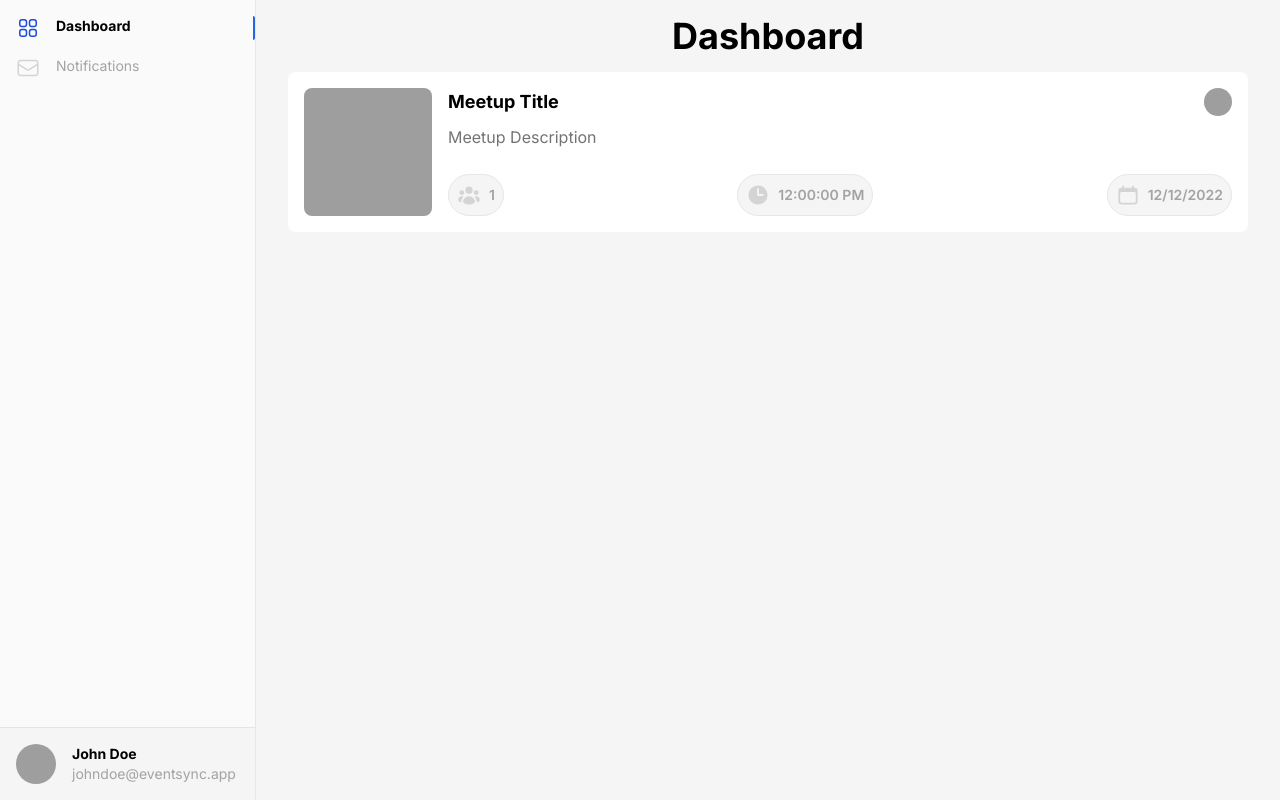
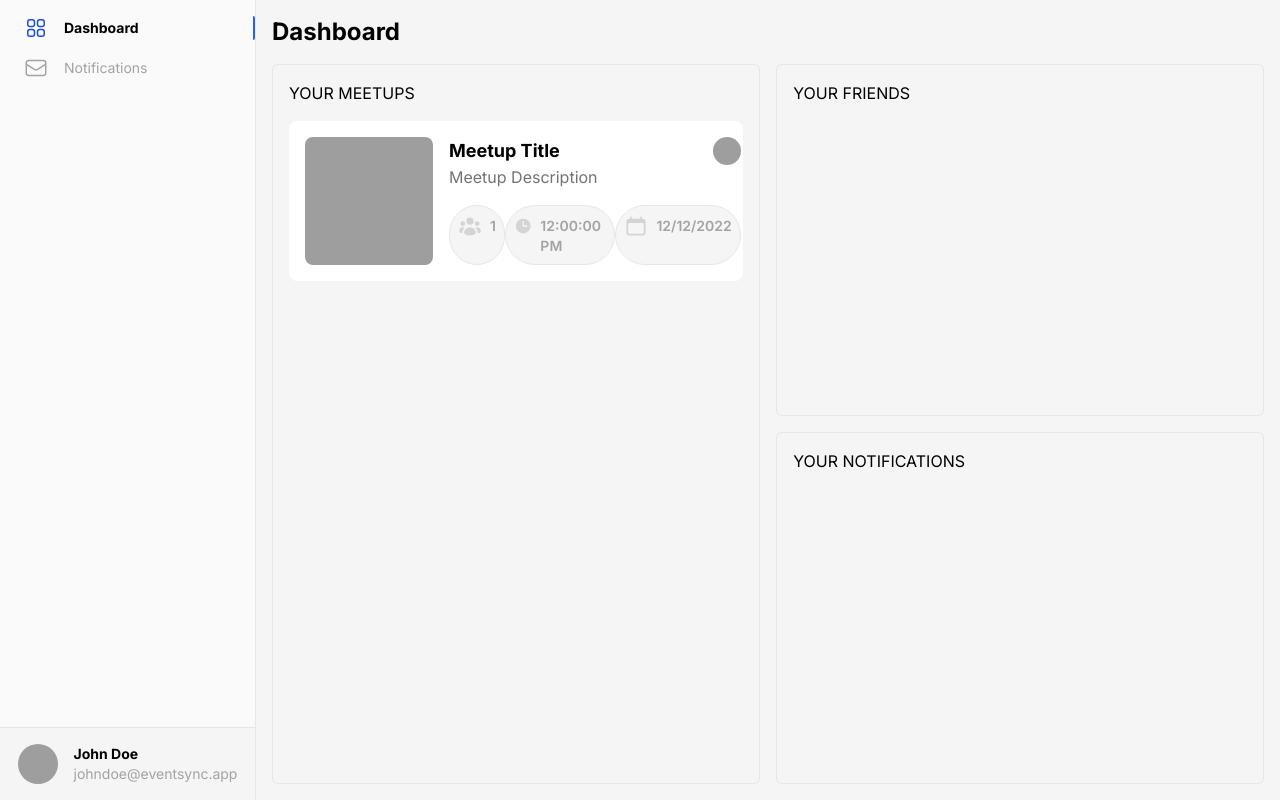
Before and after one commit to ProjectEventSync/EventSync, a Next.js app: page /dashboard in a window 1280 px wide. Built offline with nearby package versions, Linux system fonts and the light colour scheme; grey boxes are pictures that could not be loaded.

Commit message:
Completed basic dashboard UI

```diff
--- a/src/app/components/meetupCard.tsx
+++ b/src/app/components/meetupCard.tsx
@@ -7,7 +7,6 @@ export default function MeetupCard({ meetup, creator }: { meetup: Meetup, creato
 
 
     return (
-        <div className="h-full w-full bg-neutral-100 p-4 dark:bg-black">
             <div className="transition-all rounded-m group dark:hover:bg-neutral-800 flex h-auto w-full flex-row rounded-lg p-4 bg-white hover:bg-neutral-50 dark:bg-neutral-900">
                 <img src={ meetup.image } className="hover:opacity-90 flex-0 aspect-square w-32 rounded-lg" />
                 <div className="ml-4 flex flex-grow flex-col justify-between">
@@ -33,6 +32,5 @@ export default function MeetupCard({ meetup, creator }: { meetup: Meetup, creato
                     </div>
                 </div>
             </div>
-        </div>
     )
 }
--- a/src/app/components/sidebar.tsx
+++ b/src/app/components/sidebar.tsx
@@ -4,24 +4,24 @@ import { User } from "@/types";
 
 export default function Sidebar({ active, user } : { active: string, user: User }) {
     return (
-        <aside className="relative h-screen w-24 flex-shrink-0 flex flex-col lg:w-64 border-r border:neutral-200 dark:border-neutral-800 bg-neutral-50 dark:bg-neutral-950">
+        <aside className=" relative h-screen w-24 flex-shrink-0 flex flex-col lg:w-64 border-r border:neutral-200 dark:border-neutral-800 bg-neutral-50 dark:bg-neutral-950">
             <div className=" pt-4 pb-2 w-full">
-                <div className={(active == "dashboard" ? "border-r-2 border-blue-600 rounded-sm " : " ") + "flex flex-row px-4"}>
-                    <Squares2X2Icon className={(active == "dashboard" ? "text-blue-700" : "text-neutral-300") + " w-6 h-6"}/>
-                    <p className={(active == "dashboard" ? "text-black  font-bold" : "text-neutral-400") + " ml-4 text-sm"}> Dashboard </p>
+                <div className={(active == "dashboard" ? "border-r-2 border-blue-600 rounded-sm " : " ") + "flex flex-row px-4 ml-4 lg:ml-2"}>
+                    <Squares2X2Icon className={(active == "dashboard" ? "text-blue-700 hover:text-blue-500 lg:hover:text-blue-700" : "dark:text-neutral-500 hover:text-neutral-500 lg:hover:text-neutral-400 dark:hover:text-neutral-400 lg:dark:hover:text-neutral-500 text-neutral-400") + " w-6 h-6"}/>
+                    <p className={(active == "dashboard" ? "dark:text-white text-black font-bold dark:hover:text-neutral-100" : "text-neutral-400 dark:hover:text-neutral-300 hover:text-neutral-500") + " hidden lg:block ml-4 text-sm mt-0.5"}> Dashboard </p>
                 </div>
             </div>
             <div className="py-2 w-full">
-                <div className={(active == "notifications" ? "border-r-2 border-blue-600 rounded-sm " : " ") + "flex flex-row px-4"}>
-                    <EnvelopeIcon className={(active == "notifications" ? "text-blue-700" : "text-neutral-300") + " w-6 h-6"}/>
-                    <p className={(active == "notifications" ? "text-black font-bold" : "text-neutral-400") + " ml-4 text-sm "}> Notifications </p>
+                <div className={(active == "notifications" ? "border-r-2 border-blue-600 rounded-sm " : " ") + "flex flex-row px-4 ml-4 lg:ml-2"}>
+                    <EnvelopeIcon className={(active == "notifications" ? "text-blue-700 hover:text-blue-500 lg:hover:text-blue-700" : "dark:text-neutral-500 hover:text-neutral-500 lg:hover:text-neutral-400 dark:hover:text-neutral-400 lg:dark:hover:text-neutral-500 text-neutral-400") + " w-6 h-6"}/>
+                    <p className={(active == "notifications" ? "dark:text-white text-black hover:text-neutral-600 font-bold dark:hover:text-neutral-300" : "text-neutral-400 dark:hover:text-neutral-300 hover:text-neutral-500") + " hidden lg:block ml-4 text-sm mt-0.5"}> Notifications </p>
                 </div>
             </div>
 
-            <div className="absolute bottom-0 border-t p-4 flex flex-row border-neutral-200 w-full max-h-18 bg-neutral-100">
+            <div className="absolute bottom-0 border-t p-4 justify-center flex flex-row border-neutral-200 dark:border-neutral-800 w-full max-h-18 dark:bg-neutral-900 bg-neutral-100">
                 <img src={user.avatar} className="w-10 h-10 rounded-full "/>
-                <div className="ml-4 flex flex-col h-full overflow-ellipsis">
-                    <p className="text-sm text-black font-bold overflow-ellipsis">{user.username}</p>
+                <div className="hidden lg:block ml-4 flex flex-col h-full overflow-ellipsis">
+                    <p className="text-sm text-black dark:text-white font-bold overflow-ellipsis">{user.username}</p>
                     <p className="text-sm text-neutral-400 overflow-ellipsis">{user.email}</p>
                 </div>
             </div>
--- a/src/app/dashboard/page.tsx
+++ b/src/app/dashboard/page.tsx
@@ -1,6 +1,9 @@
+"use client";
+
 import Sidebar from "../components/sidebar";
 import MeetupCard from "@/app/components/meetupCard";
 import {Meetup, User} from "@/types";
+import useTheme from "@/app/components/utils/theme/updateTheme";
 
 const defaultUser = new User(
     "John Doe",
@@ -20,14 +23,28 @@ const defaultMeetup = new Meetup(
 );
 
 export default function Dashboard() {
+    let [theme, setTheme] = useTheme();
     return (
         <div className="flex flex-row bg-neutral-100 dark:bg-black h-screen w-screen">
             <Sidebar user={defaultUser} active="dashboard"/>
-            <div className="flex flex-col justify-center items-center h-full w-full p-4">
-                <h1 className="text-4xl text-black font-bold">Dashboard</h1>
-                <div className="flex flex-col justify-center items-center h-full w-full overflow-y-scroll">
-                    <MeetupCard meetup={defaultMeetup} creator={defaultUser}/>
+            <div className="flex flex-col h-full w-full p-4">
+                <h1 className="text-2xl mb-4 dark:text-white text-black font-bold">Dashboard</h1>
+                <div className="flex flex-row w-full h-full">
+                    <div className="flex flex-col p-4 bg-neutral-100 rounded-md dark:bg-neutral-950 border dark:border-neutral-900 w-1/2 h-full">
+                        <p className="uppercase dark:text-neutral-400 mb-4">Your Meetups</p>
+                        <MeetupCard meetup={defaultMeetup} creator={defaultUser}/>
+                    </div>
+                    <div className="flex flex-col w-1/2 h-full ml-4">
+                        <div className="flex flex-col p-4 rounded-md dark:bg-neutral-950 border bg-neutral-100 dark:border-neutral-900 h-1/2">
+                            <p className="uppercase dark:text-neutral-400 mb-4">Your Friends</p>
+                        </div>
+                        <div className="flex flex-col p-4 rounded-md dark:bg-neutral-950 border bg-neutral-100 dark:border-neutral-900 h-1/2 mt-4">
+                            <p className="uppercase dark:text-neutral-400 mb-4">Your Notifications</p>
+                        </div>
+                    </div>
+
                 </div>
+
             </div>
 
 
```
